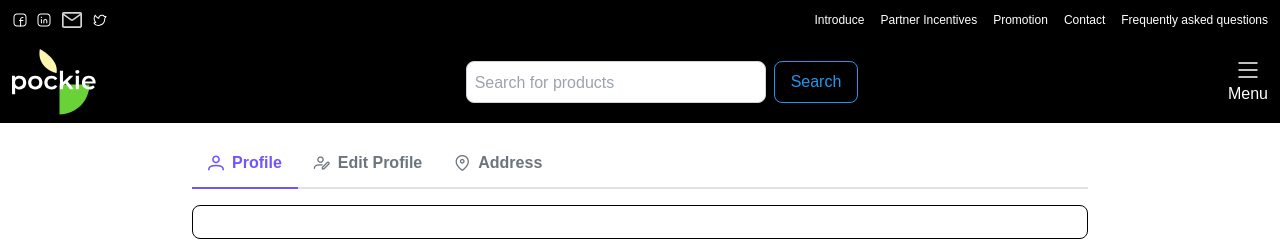
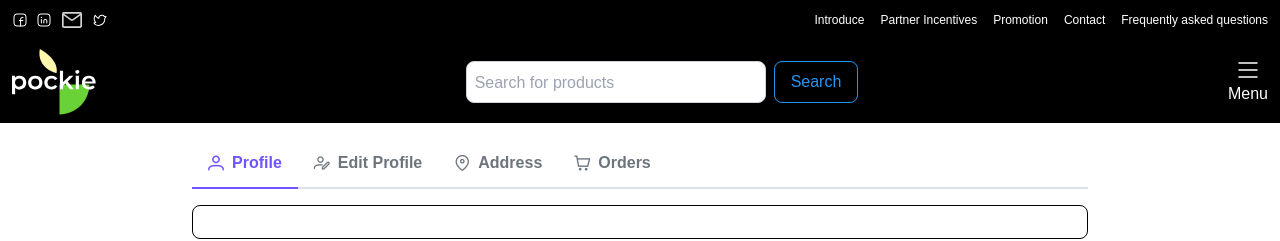
Before and after one commit to omersefagckrn/full-stack-e_commerce, a React (Create React App) app in the folder client/: page /user in a window 1280 px wide. Shown: the top 241 px of the page. Built offline with nearby package versions, Linux system fonts and the light colour scheme; sample sign-in values are in the browser's storage.

Commit message:
some changes

```diff
--- a/client/src/components/Checkout/PaymentDetails.tsx
+++ b/client/src/components/Checkout/PaymentDetails.tsx
@@ -55,7 +55,6 @@ const PaymentDetails: FC = () => {
 				message: paymentResponse.message
 			});
 			AppDispatch(resetCreateOrder());
-			setBasketItems([]);
 			AppCartStorage.removeItem('card');
 			setTimeout(() => {
 				navigate('/');
--- a/client/src/components/Profile/Profile.tsx
+++ b/client/src/components/Profile/Profile.tsx
@@ -30,6 +30,13 @@ const Profile: FC = () => {
 			command: () => {
 				navigate('/user/profile/address');
 			}
+		},
+		{
+			label: 'Orders',
+			icon: 'pi pi-shopping-cart',
+			command: () => {
+				navigate('/user/profile/orders');
+			}
 		}
 	];
 
--- a/client/src/helper/product.ts
+++ b/client/src/helper/product.ts
@@ -5,7 +5,7 @@ export const getStock = (stock: number | undefined) => {
 			text: 'No stock information'
 		};
 	}
-	if (stock >= 0 && stock <= 5)
+	if (stock >= 0 && stock <= 3)
 		return {
 			stock: 'bg-redsoft',
 			text: 'Low'
--- a/client/src/pages/Profile/Orders.tsx
+++ b/client/src/pages/Profile/Orders.tsx
@@ -1,6 +1,6 @@
 import { FC } from 'react';
 
-const Order: FC = () => {
+const Orders: FC = () => {
 	return (
 		<>
 			<div className='text-xl text-black font-semibold select-none'>Your orders</div>
@@ -8,4 +8,4 @@ const Order: FC = () => {
 	);
 };
 
-export default Order;
+export default Orders;
--- a/client/src/pages/Profile/ProfileInformation.tsx
+++ b/client/src/pages/Profile/ProfileInformation.tsx
@@ -57,7 +57,9 @@ const ProfileInformation: FC = () => {
 
 					<div>
 						<div className='text-sm text-black font-semibold'>Phone Number</div>
-						<div className='text-xs text-purple font-normal'>{user?.phone}</div>
+						<div className='text-xs text-purple font-normal'>
+							{user?.phone?.replace(/[\s()-]+/g, '').replace(/^(?:\+|0)(\d{3})(\d{3})(\d{2})(\d{2})$/, '+90 $1 $2 $3 $4')}
+						</div>
 					</div>
 				</div>
 			)}
--- a/client/src/pages/index.ts
+++ b/client/src/pages/index.ts
@@ -5,4 +5,5 @@ export { default as Dashboard } from './Dashboard/Dashboard';
 export { default as ProductDetails } from './Product/ProductDetails';
 export { default as Address } from './Profile/Address';
 export { default as EditProfile } from './Profile/EditProfile';
+export { default as Orders } from './Profile/Orders';
 export { default as Profile, default as ProfileInformation } from './Profile/ProfileInformation';
--- a/client/src/route/index.tsx
+++ b/client/src/route/index.tsx
@@ -28,6 +28,7 @@ const router = createBrowserRouter(
 					<Route path='profile/information' element={<Pages.Profile />} />
 					<Route path='profile/edit' element={<Pages.EditProfile />} />
 					<Route path='profile/address' element={<Pages.Address />} />
+					<Route path='profile/orders' element={<Pages.Orders />} />
 				</Route>
 				<Route path='user/checkout' element={<Pages.Checkout />} />
 			</Route>
```
